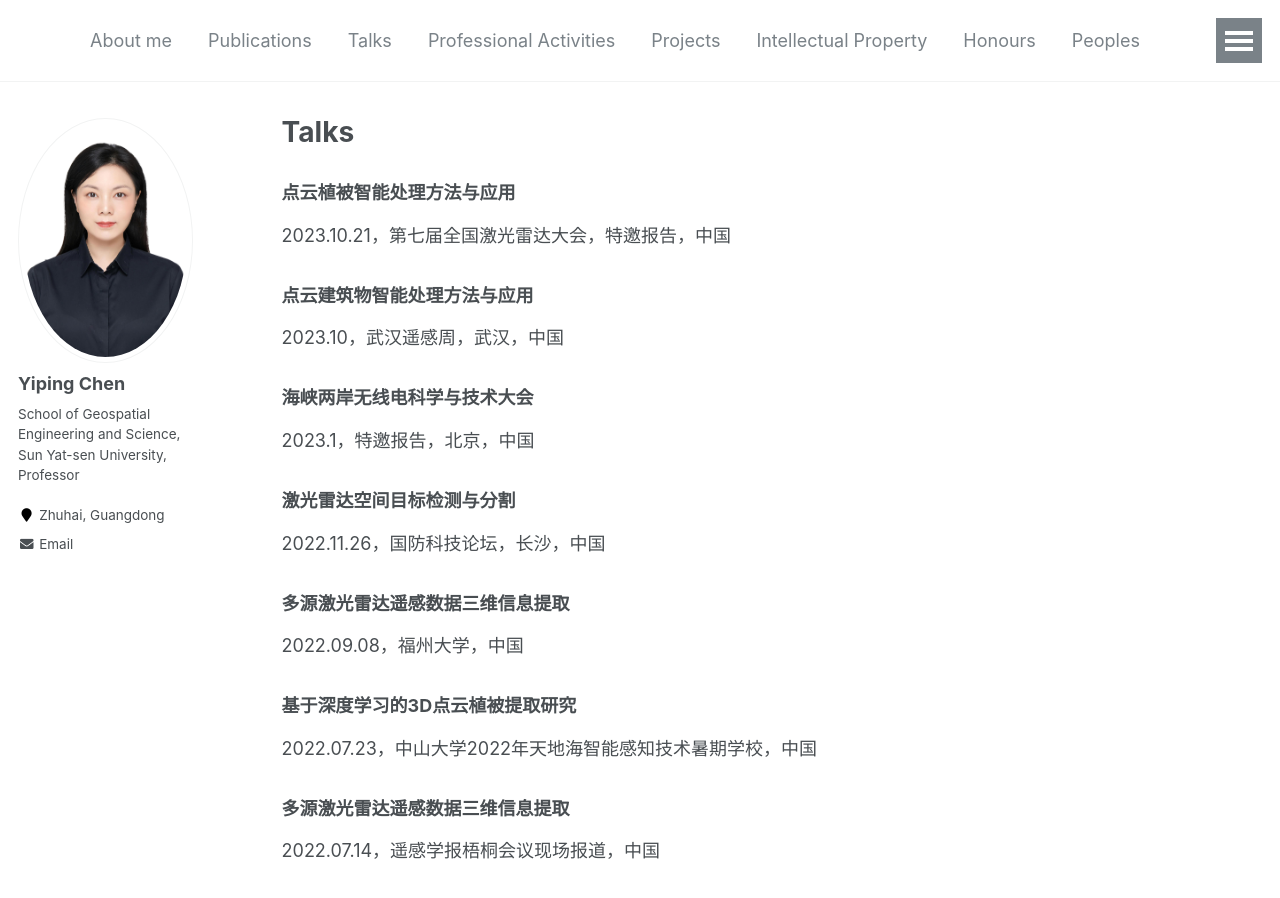
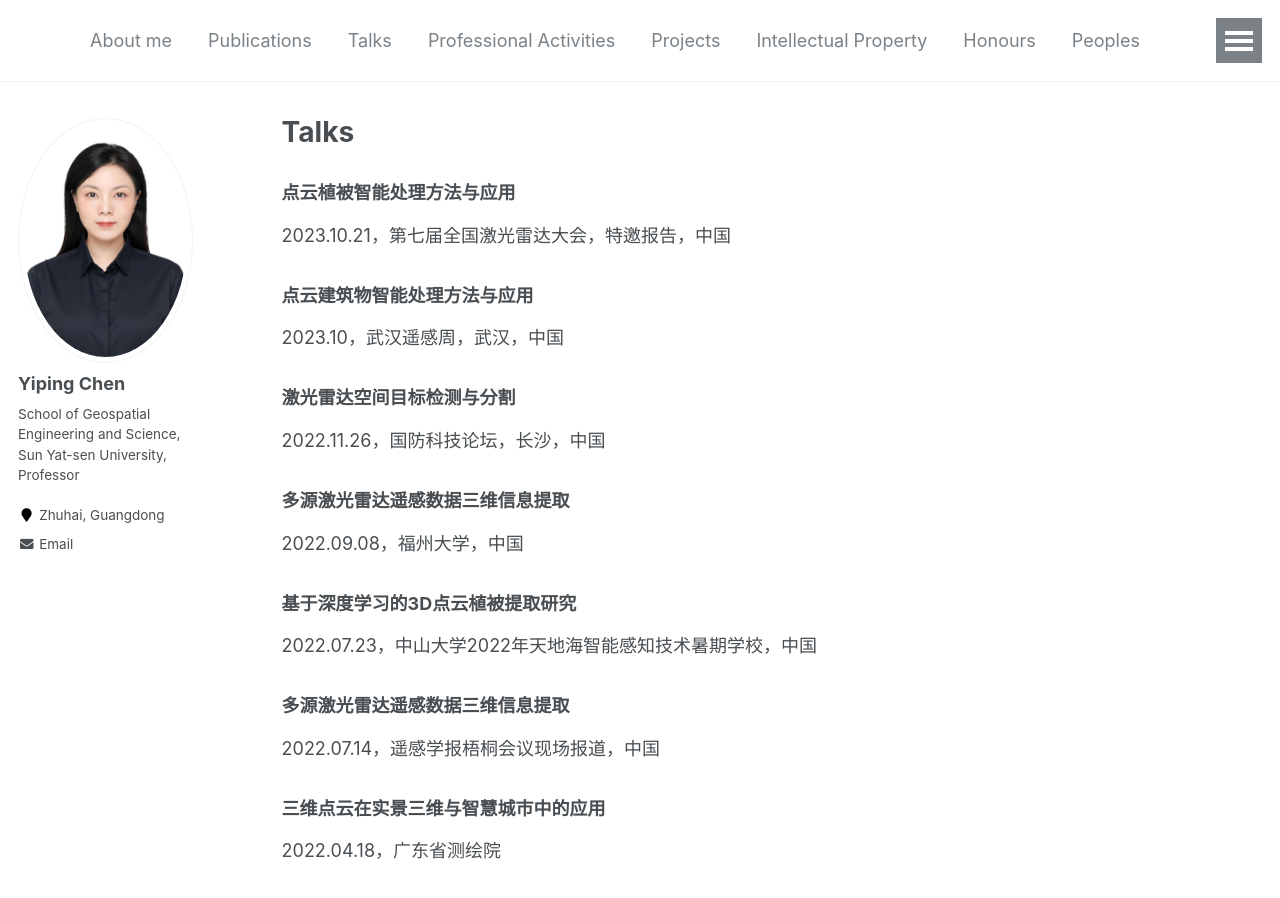
Before and after one commit to gorgeouseping/HomepageEn, a Jekyll site: the page built from _pages/Talks.md, in a window 1280 px wide and 900 px high. Built offline with Jekyll 4.4.1, drawn with Linux system fonts in a browser that asks for light colours.

Commit message:
Update Talks.md

```diff
--- a/_pages/Talks.md
+++ b/_pages/Talks.md
@@ -15,8 +15,6 @@ redirect_from:
 2023.10.21，第七届全国激光雷达大会，特邀报告，中国
 ### 点云建筑物智能处理方法与应用
 2023.10，武汉遥感周，武汉，中国
-### 海峡两岸无线电科学与技术大会
-2023.1，特邀报告，北京，中国
 ### 激光雷达空间目标检测与分割
 2022.11.26，国防科技论坛，长沙，中国
 ### 多源激光雷达遥感数据三维信息提取
```
